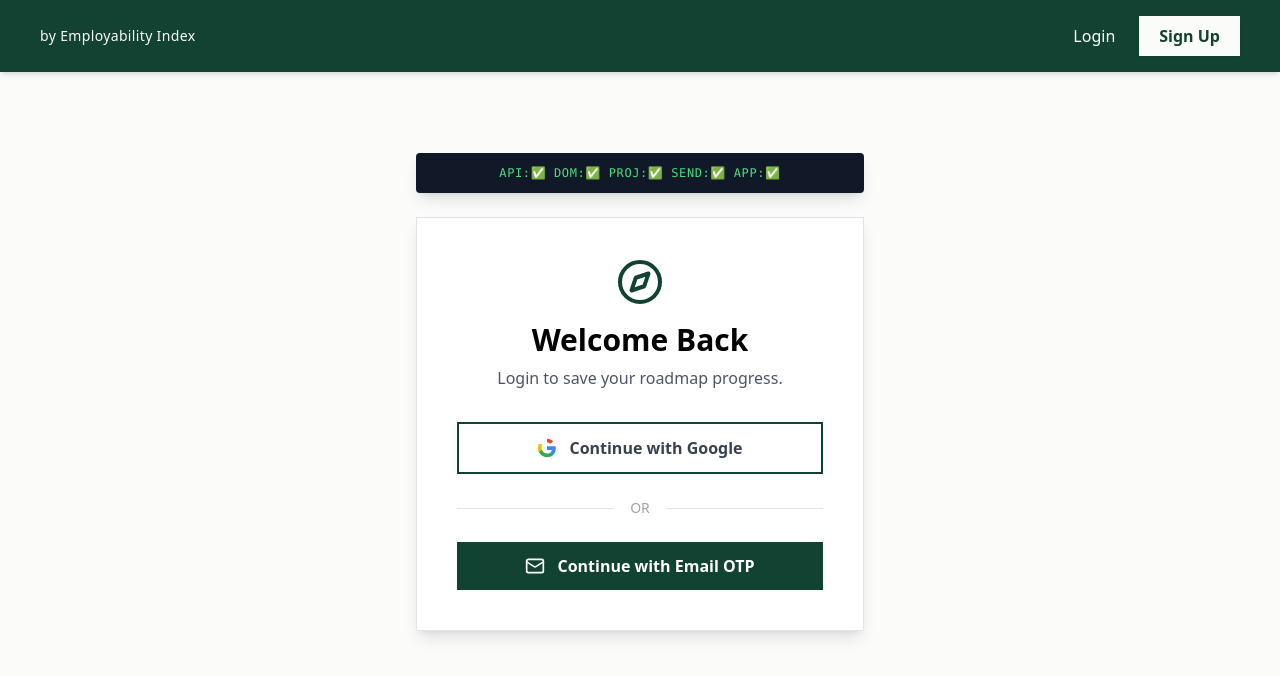
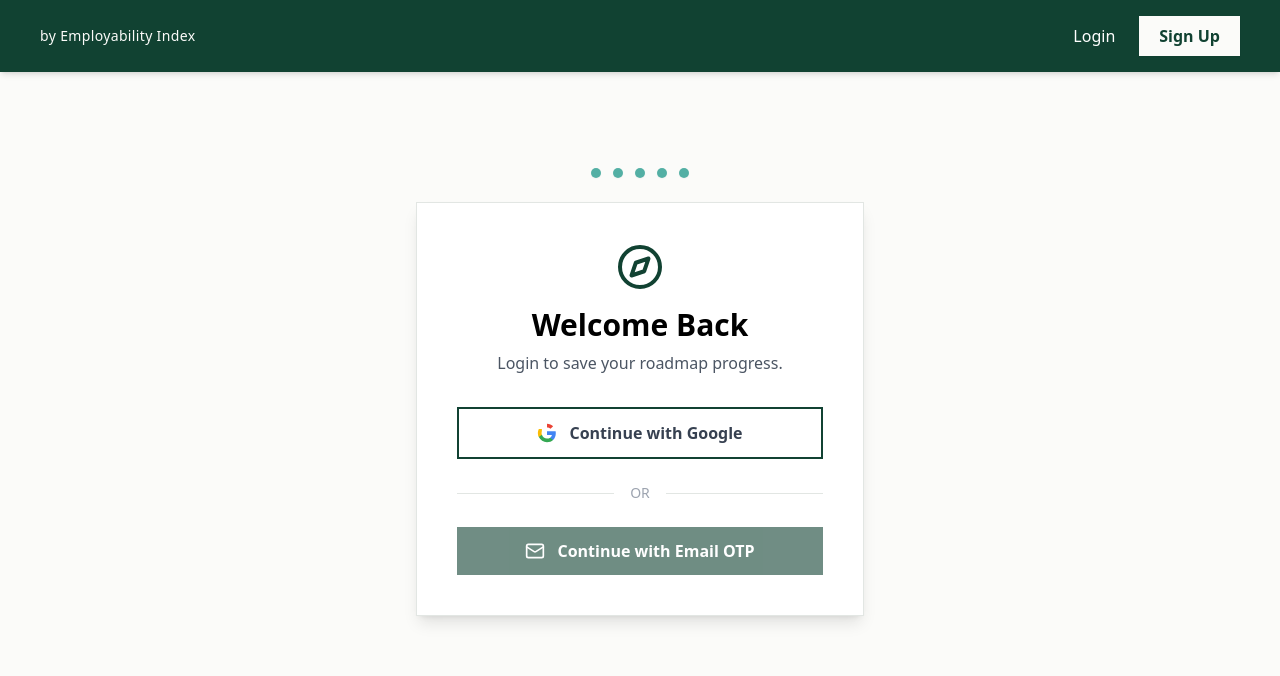
Before and after one commit to SahilDhinwa/Career-gps2.0, a Next.js app: page /login in a window 1280 px wide. Shown: the top 676 px of the page. Built offline with nearby package versions, Linux system fonts and the light colour scheme; no server answers.

Commit message:
Add stealth debugger for API key status

```diff
--- a/app/login/page.tsx
+++ b/app/login/page.tsx
@@ -11,31 +11,36 @@ export default function Login() {
   const router = useRouter();
   const [isLoading, setIsLoading] = useState(false);
   const [errorMessage, setErrorMessage] = useState("");
-  const [envStatus, setEnvStatus] = useState(""); // The Key Scanner
 
-  // This runs instantly to check if Vercel successfully handed over the keys
+  // Stealth Debugger State (The 5 Dots)
+  const [keyStatus, setKeyStatus] = useState([
+    { name: "API Key", ok: false },
+    { name: "Auth Domain", ok: false },
+    { name: "Project ID", ok: false },
+    { name: "Sender ID", ok: false },
+    { name: "App ID", ok: false },
+  ]);
+
+  // Checks Vercel environment variables silently on load
   useEffect(() => {
-    const checkKeys = {
-      API: process.env.NEXT_PUBLIC_FIREBASE_API_KEY ? "✅" : "❌",
-      DOM: process.env.NEXT_PUBLIC_FIREBASE_AUTH_DOMAIN ? "✅" : "❌",
-      PROJ: process.env.NEXT_PUBLIC_FIREBASE_PROJECT_ID ? "✅" : "❌",
-      SEND: process.env.NEXT_PUBLIC_FIREBASE_MESSAGING_SENDER_ID ? "✅" : "❌",
-      APP: process.env.NEXT_PUBLIC_FIREBASE_APP_ID ? "✅" : "❌",
-    };
-    setEnvStatus(`API:${checkKeys.API} DOM:${checkKeys.DOM} PROJ:${checkKeys.PROJ} SEND:${checkKeys.SEND} APP:${checkKeys.APP}`);
+    setKeyStatus([
+      { name: "API Key", ok: !!process.env.NEXT_PUBLIC_FIREBASE_API_KEY },
+      { name: "Auth Domain", ok: !!process.env.NEXT_PUBLIC_FIREBASE_AUTH_DOMAIN },
+      { name: "Project ID", ok: !!process.env.NEXT_PUBLIC_FIREBASE_PROJECT_ID },
+      { name: "Sender ID", ok: !!process.env.NEXT_PUBLIC_FIREBASE_MESSAGING_SENDER_ID },
+      { name: "App ID", ok: !!process.env.NEXT_PUBLIC_FIREBASE_APP_ID },
+    ]);
   }, []);
 
-  // THE GHOST BYPASS FUNCTION
   const handleGoogleLogin = async () => {
     try {
       setIsLoading(true);
       setErrorMessage("");
 
-      // 1. Google verifies you perfectly
       const result = await signInWithPopup(auth, googleProvider);
       const user = result.user;
 
-      // 2. We try the Database, but if the network blocks it, we DON'T crash.
+      // Silent database sync (Ghost Bypass)
       try {
         const userRef = doc(db, "users", user.uid);
         const userSnap = await getDoc(userRef);
@@ -50,26 +55,34 @@ export default function Login() {
           });
         }
       } catch (dbError) {
-        console.warn("Database blocked by phone network, but letting user in anyway!", dbError);
+        console.warn("Silent sync failed, but proceeding to dashboard.");
       }
 
-      // 3. BLAST THROUGH TO THE DASHBOARD
+      // Smooth transition to the app
       router.push("/study-abroad");
 
     } catch (error: any) {
       console.error("Login Error:", error);
-      setErrorMessage(`Error: ${error.message}`);
+      setErrorMessage("Could not sign in with Google. Please try again.");
     } finally {
       setIsLoading(false);
     }
   };
 
   return (
-    <div className="min-h-[80vh] flex flex-col items-center justify-center px-6">
+    <div className="min-h-[80vh] flex flex-col items-center justify-center px-6 relative">
 
-      {/* KEY SCANNER HUD */}
-      <div className="mb-6 text-xs font-mono bg-gray-900 text-green-400 p-3 rounded w-full max-w-md text-center shadow-lg tracking-wider">
-        {envStatus || "Scanning keys..."}
+      {/* THE STEALTH DEBUGGER (5 Dots) */}
+      <div className="mb-6 flex items-center justify-center gap-3">
+        {keyStatus.map((key, index) => (
+          <div
+            key={index}
+            title={key.name} // Shows the key name if you hover over the dot!
+            className={`w-2.5 h-2.5 rounded-full shadow-sm transition-colors ${
+              key.ok ? "bg-success opacity-80" : "bg-red-500 animate-pulse"
+            }`}
+          />
+        ))}
       </div>
 
       <div className="bg-surface border border-surfaceBorder p-10 max-w-md w-full shadow-lg">
@@ -110,7 +123,7 @@ export default function Login() {
             <div className="flex-grow border-t border-surfaceBorder"></div>
           </div>
 
-          <button className="w-full bg-primary text-white py-3 font-bold hover:bg-primaryHover transition-all flex items-center justify-center gap-3">
+          <button className="w-full bg-primary text-white py-3 font-bold hover:bg-primaryHover transition-all flex items-center justify-center gap-3 opacity-60 cursor-not-allowed">
             <Mail className="w-5 h-5" />
             Continue with Email OTP
           </button>
```
